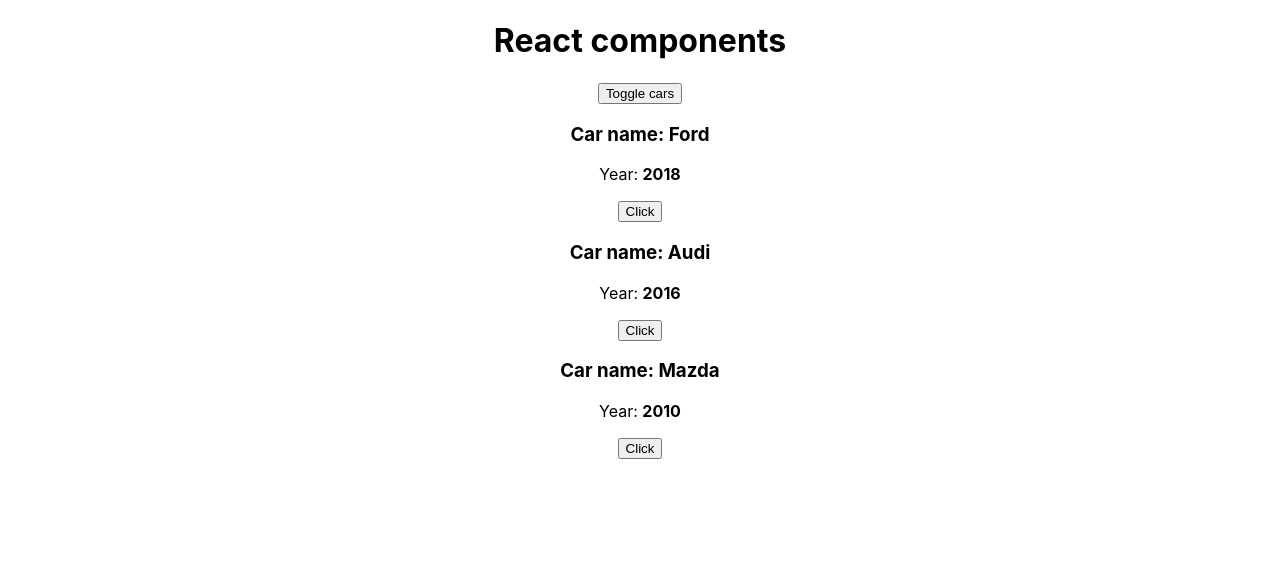
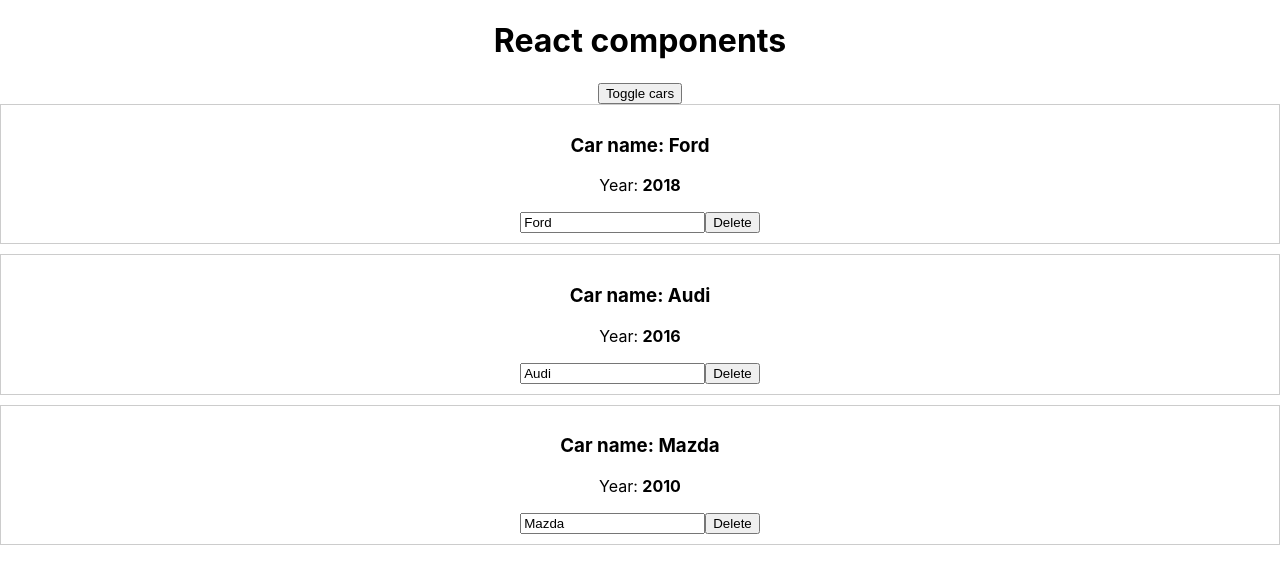
Before and after one commit to mexell96/react-course, a React (Create React App) app: page / in a window 1280 px wide. Both pictures are taken after a click on the button "Toggle cars". Shown: the top 584 px of the page. Built offline with nearby package versions, Linux system fonts and the light colour scheme.

Commit message:
added delete button

```diff
--- a/src/App.js
+++ b/src/App.js
@@ -18,9 +18,22 @@
     });
   };
 
-  changeTitleHandler = (pageTitle) => {
-    this.setState({ pageTitle });
-  };
+  onChangeName(name, index) {
+    const car = this.state.cars[index];
+    car.name = name;
+    const cars = [...this.state.cars];
+    cars[index] = car;
+    this.setState({
+      cars: cars,
+    });
+  }
+
+  deleteHandler(index) {
+    const cars = this.state.cars.concat();
+    cars.splice(index, 1);
+
+    this.setState({ cars });
+  }
 
   render() {
     console.log("render");
@@ -37,7 +50,10 @@
             key={index}
             name={car.name}
             year={car.year}
-            onChangeTitle={() => this.changeTitleHandler(car.name)}
+            onDelete={this.deleteHandler.bind(this, index)}
+            onChangeName={(event) =>
+              this.onChangeName(event.target.value, index)
+            }
           />
         );
       });
--- a/src/Car/Car.js
+++ b/src/Car/Car.js
@@ -1,24 +1,19 @@
+/* eslint-disable import/no-anonymous-default-export */
 import React from "react";
 
-// function car() {
-//   return <h2>This is car component</h2>;
-// }
-
-// const car = () => {
-//   return <div>This is car component</div>;
-// };
-
-// const car = () => <div>This is car component</div>;
-
-// export default car;
-
-// eslint-disable-next-line import/no-anonymous-default-export
 export default (props) => (
-  <div>
+  <div
+    style={{
+      border: "1px solid #ccc",
+      marginBottom: "10px",
+      display: "block",
+      padding: "10px",
+    }}>
     <h3>Car name: {props.name}</h3>
     <p>
       Year: <strong>{props.year}</strong>
     </p>
-    <button onClick={props.onChangeTitle}>Click</button>
+    <input type="text" onChange={props.onChangeName} value={props.name} />
+    <button onClick={props.onDelete}>Delete</button>
   </div>
 );
```
Also changed, not shown: 1 other file (tests, documents, lock files or other folders).
